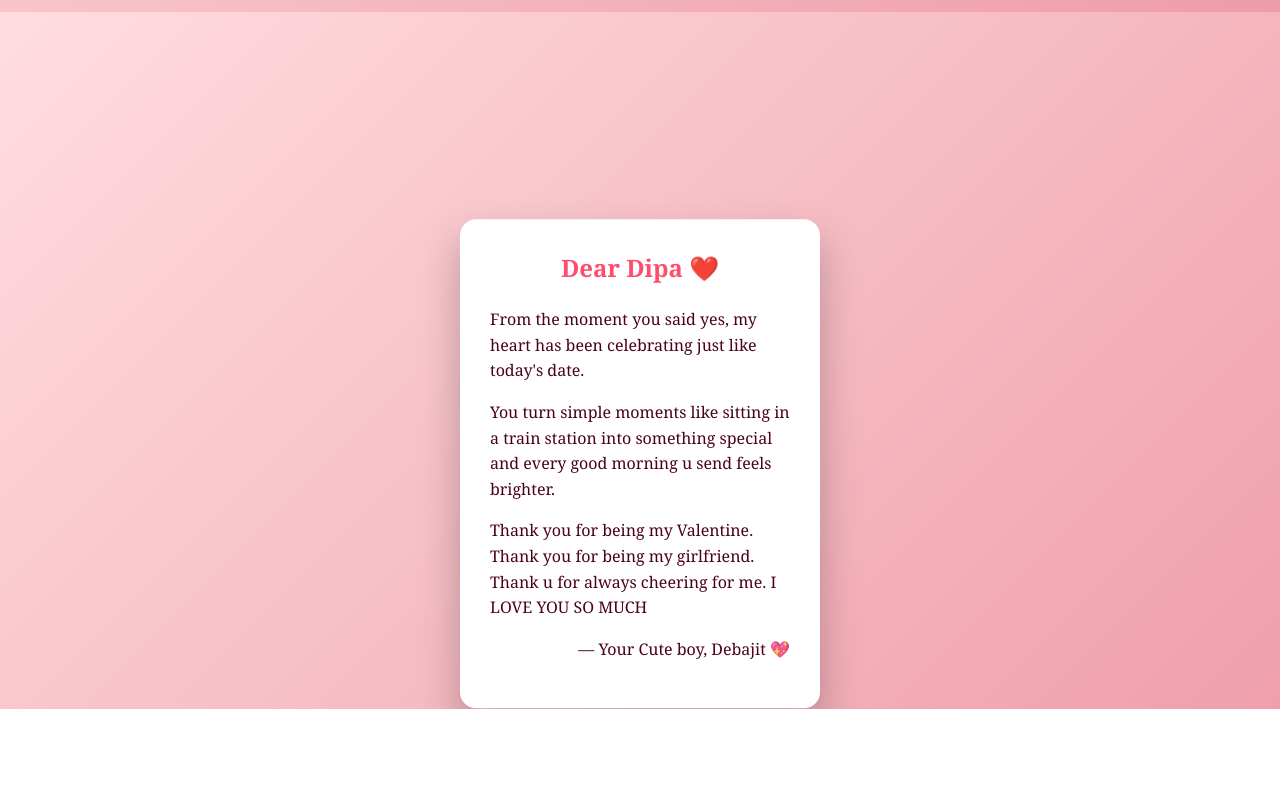
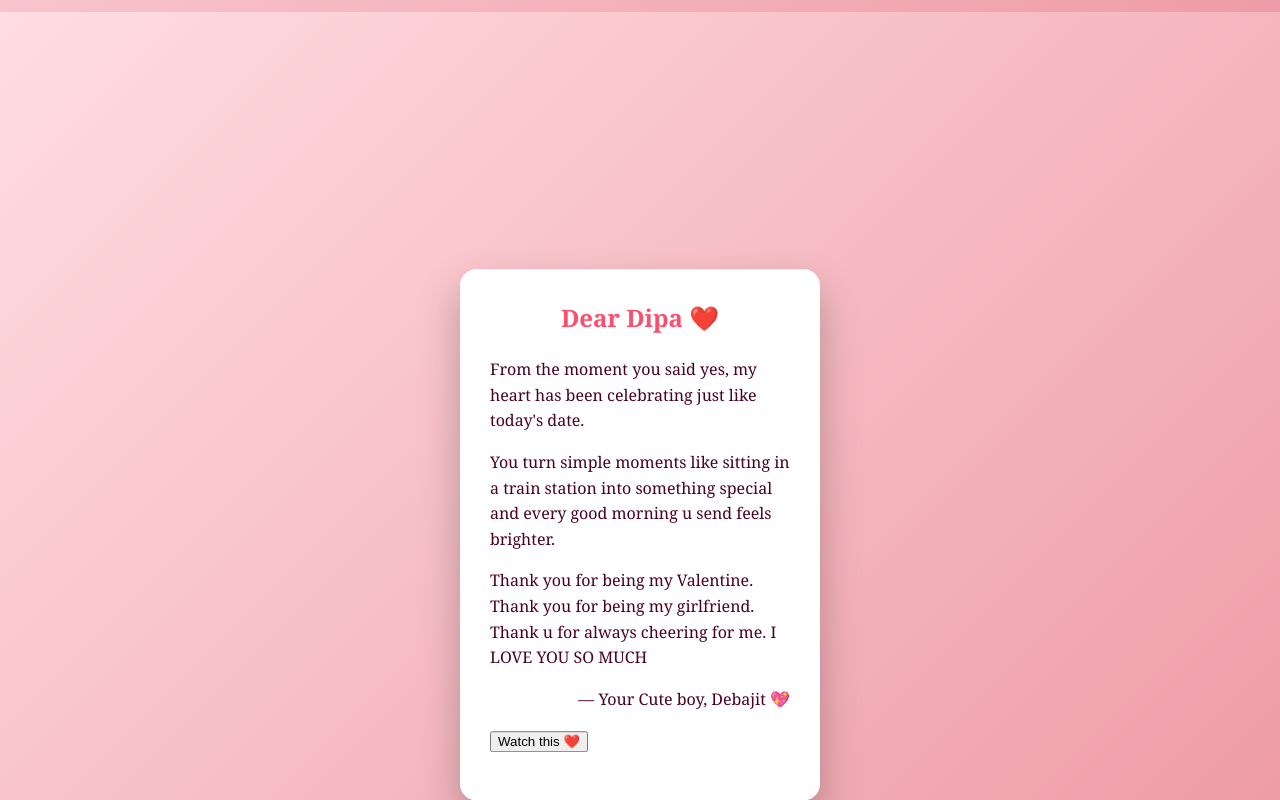
Before and after one commit to Debajit-Nath-code/valentines, a plain HTML site: page letter.html in a window 1280 px wide. Shown: the part 788-1588 px from the top of the page. Before the commit the page ends 1497 px from the top, so only its background shows below. Drawn offline with Linux system fonts and the light colour scheme.

Commit message:
Add button to watch Instagram reel

```diff
--- a/letter.html
+++ b/letter.html
@@ -127,6 +127,13 @@
             </p>
 
             <p style="text-align:right;">— Your Cute boy, Debajit 💖</p>
+
+            <p>
+    <button onclick="window.open('https://www.instagram.com/reel/YOUR_REEL_ID/', '_blank')">
+        Watch this ❤️
+    </button>
+</p>
+
         </div>
 
         <div class="hint">Tap the envelope 💌</div>
```
